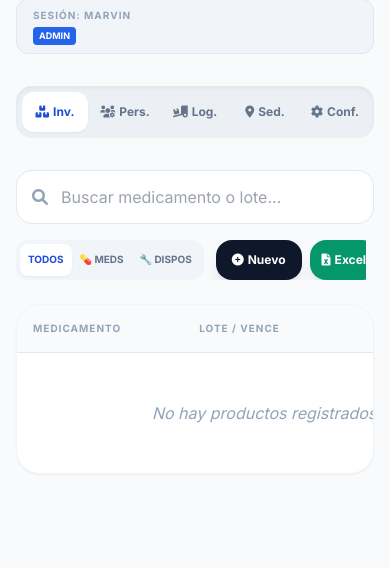
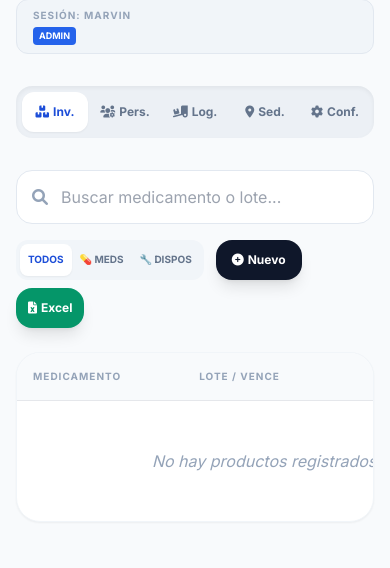
Before and after one commit to MaBanguero/kardex, a Django app: page /kardex/admin-kardex/ in a window 390 px wide. Shown: the part 209-777 px from the top of the page. Run offline with Django 5.2, Linux system fonts and the light colour scheme; a user stored in the database is signed in; data comes from the database, SQL or seed files in the repository; data that the repository does not hold is empty; some libraries are stand-ins or nearby versions.

Commit message:
fix: boton exportar con dropdown funcional y scrollbar eliminado
- Quita overflow-x-auto que recortaba el dropdown y mostraba scrollbar
- Reemplaza min-w-max por flex-wrap para responsive natural
- Cambia hover-only por click toggle + cierre al hacer clic fuera
- El dropdown funciona tanto en desktop como en dispositivos touch

```diff
--- a/kardex/templates/kardex/admin_dashboard.html
+++ b/kardex/templates/kardex/admin_dashboard.html
@@ -50,8 +50,8 @@
             <i class="fas fa-search absolute left-4 top-1/2 -translate-y-1/2 text-slate-400"></i>
             <input type="text" id="admin-busqueda" oninput="filtrarAdminTable()" class="w-full pl-11 pr-4 py-3.5 bg-white border border-slate-200 rounded-2xl outline-none focus:ring-4 focus:ring-blue-500/10 transition" placeholder="Buscar medicamento o lote...">
         </div>
-        <div class="w-full md:w-auto overflow-x-auto -mx-2 px-2">
-            <div class="flex gap-2 min-w-max">
+        <div class="w-full md:w-auto">
+            <div class="flex flex-wrap gap-2">
                 <div class="flex bg-slate-100 rounded-xl p-1 mr-1">
                     <button onclick="filtrarTipo('TODOS')" id="filtro-tipo-TODOS" class="px-2 md:px-3 py-2 text-[10px] font-black rounded-lg bg-white text-blue-700 shadow-sm transition-all">TODOS</button>
                     <button onclick="filtrarTipo('MEDICAMENTO')" id="filtro-tipo-MEDICAMENTO" class="px-2 md:px-3 py-2 text-[10px] font-black rounded-lg text-slate-500 hover:text-slate-700 transition-all">💊 MEDS</button>
@@ -60,11 +60,11 @@
                 <button onclick="abrirModalProducto()" class="bg-slate-900 text-white px-4 md:px-6 py-3 md:py-4 rounded-2xl font-bold hover:bg-blue-600 transition shadow-lg flex items-center justify-center gap-1 md:gap-2 text-xs md:text-sm">
                     <i class="fas fa-plus-circle"></i> <span class="hidden md:inline">Nuevo Producto</span><span class="md:hidden">Nuevo</span>
                 </button>
-                <div class="relative group">
-                    <button class="bg-emerald-600 text-white px-3 md:px-4 py-3 md:py-4 rounded-2xl font-bold hover:bg-emerald-700 transition shadow-lg flex items-center gap-1 md:gap-2 text-xs md:text-sm">
+                <div class="relative" id="export-btn-container">
+                    <button onclick="toggleExportDropdown(event)" class="bg-emerald-600 text-white px-3 md:px-4 py-3 md:py-4 rounded-2xl font-bold hover:bg-emerald-700 transition shadow-lg flex items-center gap-1 md:gap-2 text-xs md:text-sm">
                         <i class="fas fa-file-excel"></i> <span class="hidden md:inline">Exportar ▾</span><span class="md:hidden">Excel</span>
                     </button>
-                    <div class="absolute right-0 mt-2 w-56 bg-white rounded-2xl shadow-xl border border-slate-100 opacity-0 invisible group-hover:opacity-100 group-hover:visible transition-all duration-200 z-50 overflow-hidden">
+                    <div id="export-dropdown" class="hidden absolute right-0 mt-2 w-56 bg-white rounded-2xl shadow-xl border border-slate-100 z-50 overflow-hidden">
                         <a href="{% url 'exportar_excel' %}?tipo=MEDICAMENTO" class="flex items-center gap-3 px-5 py-4 hover:bg-blue-50 text-slate-700 font-bold text-sm transition">
                             <span class="w-8 h-8 bg-blue-100 text-blue-600 rounded-lg flex items-center justify-center">💊</span>
                             Kardex Medicamentos
@@ -440,5 +440,21 @@ function cancelarSolicitud(grupoId) {
         else alert('❌ ' + d.mensaje);
     });
 }
+
+// Toggle dropdown Exportar (funciona en hover y click)
+function toggleExportDropdown(e) {
+    e.stopPropagation();
+    const dd = document.getElementById('export-dropdown');
+    dd.classList.toggle('hidden');
+}
+
+// Cerrar dropdown al hacer clic fuera
+document.addEventListener('click', function(e) {
+    const container = document.getElementById('export-btn-container');
+    if (container && !container.contains(e.target)) {
+        const dd = document.getElementById('export-dropdown');
+        if (dd) dd.classList.add('hidden');
+    }
+});
 </script>
 {% endblock %}
```
